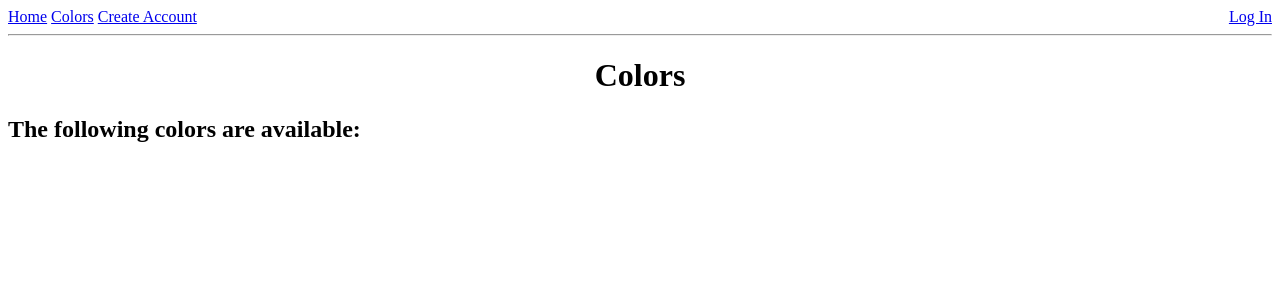
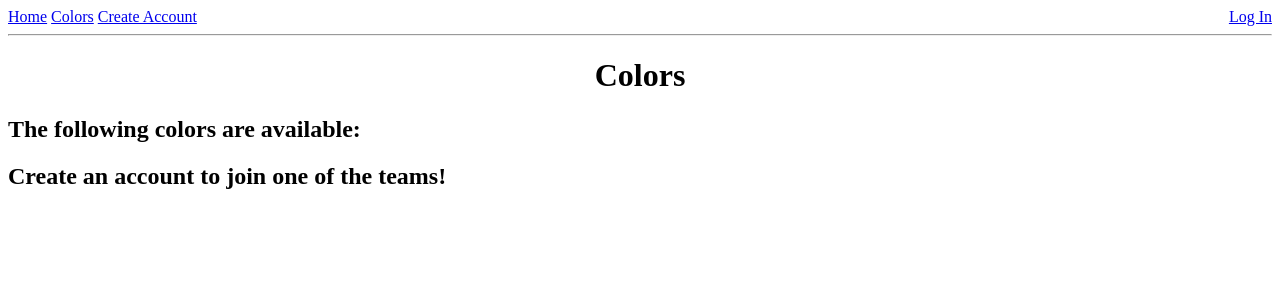
Before and after one commit to abdulaliumich/colors, a Flask app: page /colors in a window 1280 px wide. Shown: the top 300 px of the page. Run offline with Flask 2, Linux system fonts and the light colour scheme; data that the repository does not hold is empty.

Commit message:
handled permissions for page accesses; added font to Color table

```diff
--- a/app/templates/colors.html
+++ b/app/templates/colors.html
@@ -10,11 +10,15 @@
     <h1> Colors </h1>
   </center>
   <h2> The following colors are available: </h2>
-  <ul>
     {% for color in colors %}
-    <li> <font color = "{{color.color_name}}"> {{ color.color_name }}</font> </li>
+      <h3> <font color="{{ color.color_font }}"> {{ color.color_name }} </h3>
     {% endfor %}
-  </ul>
+
+  {% if user_color %}
+    <h2> <font color="black">Your color is:</font> <a href = "{{ url_for(user_color) }}" style = "color:{{ user_color_font }}">{{ user_color }}</a>
+  {% else %}
+    <h2> <font color="black">Create an account to join one of the teams!</font> </h2>
+  {% endif %}
 
 </body>
 {% endblock %}
--- a/app/templates/colors/blue.html
+++ b/app/templates/colors/blue.html
@@ -1,11 +1,11 @@
-{% extends "base.html" %}
+{% extends "colors/colors_base.html" %}
 {% block content %}
 
 <head></head>
 
 <body>
   <center>
-    <h1><font color="blue">Blue!</font></h1>
+    <h1><font color="{{ font }}">Blue!</font></h1>
     <br>
   </center>
 </body>
--- a/app/templates/colors/green.html
+++ b/app/templates/colors/green.html
@@ -1,11 +1,11 @@
-{% extends "base.html" %}
+{% extends "colors/colors_base.html" %}
 {% block content %}
 
 <head></head>
 
 <body>
   <center>
-    <h1><font color="green">Green!</font></h1>
+    <h1><font color="{{ font }}">Green!</font></h1>
     <br>
   </center>
 </body>
--- a/app/templates/colors/orange.html
+++ b/app/templates/colors/orange.html
@@ -1,11 +1,11 @@
-{% extends "base.html" %}
+{% extends "colors/colors_base.html" %}
 {% block content %}
 
 <head></head>
 
 <body>
   <center>
-    <h1><font color="orange">Orange!</font></h1>
+    <h1><font color="{{ font }}">Orange!</font></h1>
     <br>
   </center>
 </body>
--- a/app/templates/colors/purple.html
+++ b/app/templates/colors/purple.html
@@ -1,11 +1,11 @@
-{% extends "base.html" %}
+{% extends "colors/colors_base.html" %}
 {% block content %}
 
 <head></head>
 
 <body>
   <center>
-    <h1><font color="purple">Purple!</font></h1>
+    <h1><font color="{{ font }}">Purple!</font></h1>
     <br>
   </center>
 </body>
--- a/app/templates/colors/red.html
+++ b/app/templates/colors/red.html
@@ -1,11 +1,11 @@
-{% extends "base.html" %}
+{% extends "colors/colors_base.html" %}
 {% block content %}
 
 <head></head>
 
 <body>
   <center>
-    <h1><font color="red">Red!</font></h1>
+    <h1><font color="{{ font }}">Red!</font></h1>
     <br>
   </center>
 </body>
--- a/app/templates/colors/yellow.html
+++ b/app/templates/colors/yellow.html
@@ -1,11 +1,11 @@
-{% extends "base.html" %}
+{% extends "colors/colors_base.html" %}
 {% block content %}
 
 <head></head>
 
 <body>
   <center>
-    <h1><font color="yellow">Yellow!</font></h1>
+    <h1><font color="{{ font }}">Yellow!</font></h1>
     <br>
   </center>
 </body>
--- a/app/templates/login.html
+++ b/app/templates/login.html
@@ -7,6 +7,10 @@
   <center>
     <h1>Log in</h1>
   </center>
+
+  {% if message %}
+  <h4>{{ message }}</h4>
+  {% endif %}
 
   <form name="create_account" method='POST'>
     	{{ form.username.label }} {{ form.username }}
--- a/app/views.py
+++ b/app/views.py
@@ -1,5 +1,5 @@
 from app import app, models, db, lm
-from flask import render_template, request, redirect, url_for, session, g
+from flask import render_template, request, redirect, url_for, session, g, flash
 from forms import NewUserForm, LoginForm
 from models import User, Color
 from flask.ext.login import login_user, logout_user, current_user, login_required
@@ -21,22 +21,27 @@ def index():
 
 @app.route('/colors')
 def colors():
-    colors = models.Color.query.all()
-    return render_template('colors.html', title='Colors', colors=colors)
+    colors = Color.query.all()
+    if g.user.is_authenticated():
+        return render_template('colors.html', title='Colors', colors=colors, user_color=g.user.get_color(),
+                                user_color_font=g.user.get_color_font())
+    return render_template('colors.html', title='Colors', colors=colors, user_color=0)
 
 @app.route('/create_account', methods=['GET', 'POST'])
 def create_account():
     form = NewUserForm(request.form)
     if request.method == 'POST' and form.validate():
         user = User(form.username.data, form.email.data, form.password.data)
-        color = Color.query.filter_by(color_name = 'blue').first()
+        color = Color.query.filter_by(color_name = form.color.data).first()
         print form.username.data
         db.session.add(user)
         user.add_color(color)
         db.session.commit()
         login_user(user)
         g.user = current_user
-        return redirect(url_for('index'))
+        user_color = user.get_color()
+        flash ("Welcome to the " + user_color + " team, " + g.user.username + "!", 'color_flash')
+        return redirect(url_for(user_color))
     return render_template('create_account.html', form=form)
 
 @app.route('/login', methods=["GET", "POST"])
@@ -51,12 +56,20 @@ def login():
         login_user(user)
         g.user = current_user
         user_color = user.get_color()
+        next = request.args.get('next')
+
+        if next: #being redirected to a color page the user was initially trying to access
+            next = next.replace('/',"") #remove the '/' from the URL argument so the url_for function works
+            if next != user_color: #the color page that the user is going to is not the user's color
+                return redirect(url_for(next))
+        flash ("Welcome back to the " + user_color + " team, " + g.user.username + "!", 'color_flash')
         return redirect(url_for(user_color))
     return render_template('login.html', form=form)
 
     return render_template('login.html')
 
 @app.route('/logout')
+@login_required
 def logout():
     logout_user()
     return redirect(url_for('index'))
@@ -65,26 +78,43 @@ def logout():
 def load_user(username):
     return User.query.get(username)
 
+def handle_color_request(user_color, page_color, username):
+    if user_color == page_color:
+        color_page = "colors/" + user_color + ".html"
+        return render_template(color_page, font=Color.query.filter_by(color_name = user_color).first().color_font)
+    #wrong permissions
+    flash ("Nice try, " + username + ", but you are on the " + user_color + " team!", 'color_flash')
+    return redirect(url_for(user_color)) #send the user to his page with the flashed message
+
+
+
 @app.route('/blue')
+@login_required
 def blue():
-    return render_template('colors/blue.html')
+    return handle_color_request(g.user.get_color(), "blue", g.user.username)
 
 @app.route('/red')
+@login_required
 def red():
-    return render_template('colors/red.html')
+    return handle_color_request(g.user.get_color(), "red", g.user.username)
+
 
 @app.route('/green')
+@login_required
 def green():
-    return render_template('colors/green.html')
+    return handle_color_request(g.user.get_color(), "green", g.user.username)
 
 @app.route('/yellow')
+@login_required
 def yellow():
-    return render_template('colors/yellow.html')
+    return handle_color_request(g.user.get_color(), "yellow", g.user.username)
 
 @app.route('/orange')
+@login_required
 def orange():
-    return render_template('colors/orange.html')
+    return handle_color_request(g.user.get_color(), "orange", g.user.username)
 
 @app.route('/purple')
+@login_required
 def purple():
-    return render_template('colors/purple.html')
+    return handle_color_request(g.user.get_color(), "purple", g.user.username)
```
Also changed, not shown: app/models.py (+6 -1 lines), app/templates/colors/colors_base.html (added, +18 -0 lines), db_populate.py (+6 -6 lines), 2 other files.
